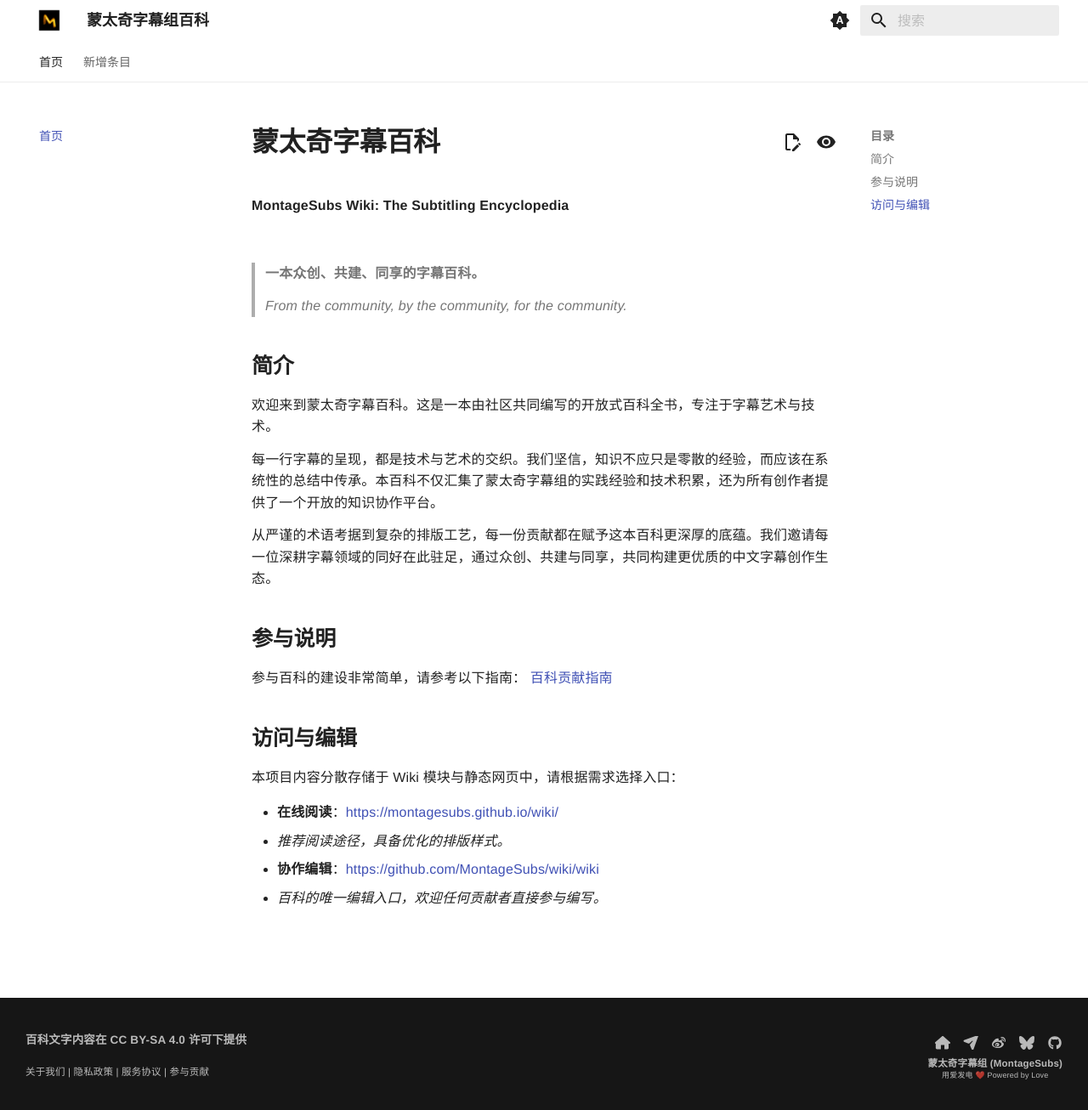
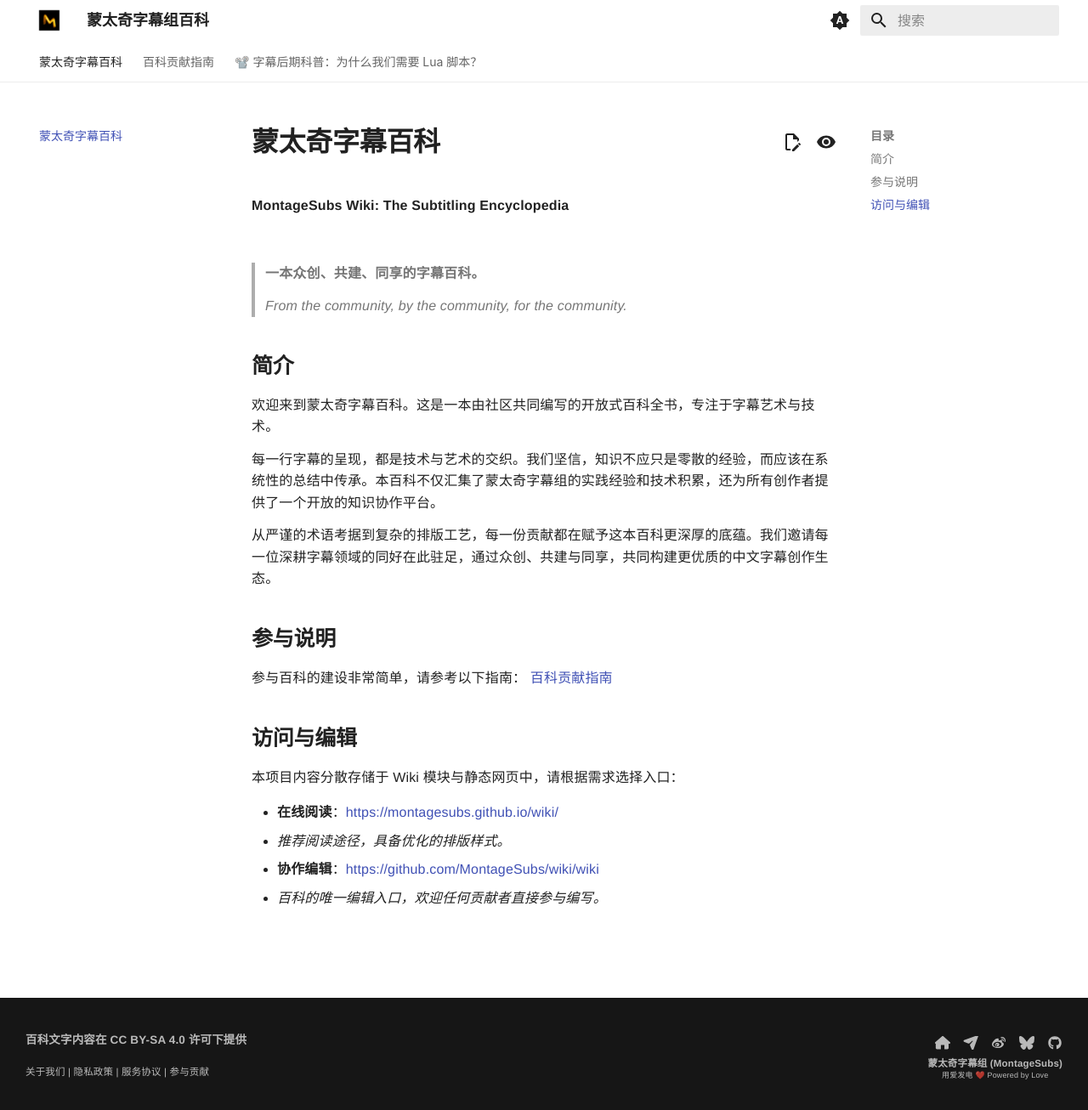
Before and after one commit to MontageSubs/wiki, an MkDocs documentation site: the page built from docs/index.md, in a window 1280 px wide and 1306 px high. Shown: the whole window at 85% size. Built offline with MkDocs 1.6.1 and Material for MkDocs 9.7.7, drawn with Linux system fonts in a browser that asks for light colours; some of the changed lines change nothing that is shown.

Commit message:
Update mkdocs.yml

```diff
--- a/mkdocs.yml
+++ b/mkdocs.yml
@@ -77,6 +77,8 @@ plugins:
       minify_js: true
       minify_css: true
       html_minifier_ignore_comments: true
+  - awesome-pages
+
 # ==========================================================================
 # 4. Markdown 扩展增强
 # ==========================================================================
@@ -118,6 +120,6 @@ extra:
       link: https://github.com/MontageSubs
       name: GitHub
 
-nav:
-  - 首页: index.md
-  - 新增条目: https://github.com/login?return_to=https%3A//github.com/MontageSubs/wiki/wiki/_new
+#nav:
+#  - 首页: index.md
+#  - 新增条目: https://github.com/login?return_to=https%3A//github.com/MontageSubs/wiki/wiki/_new
```
